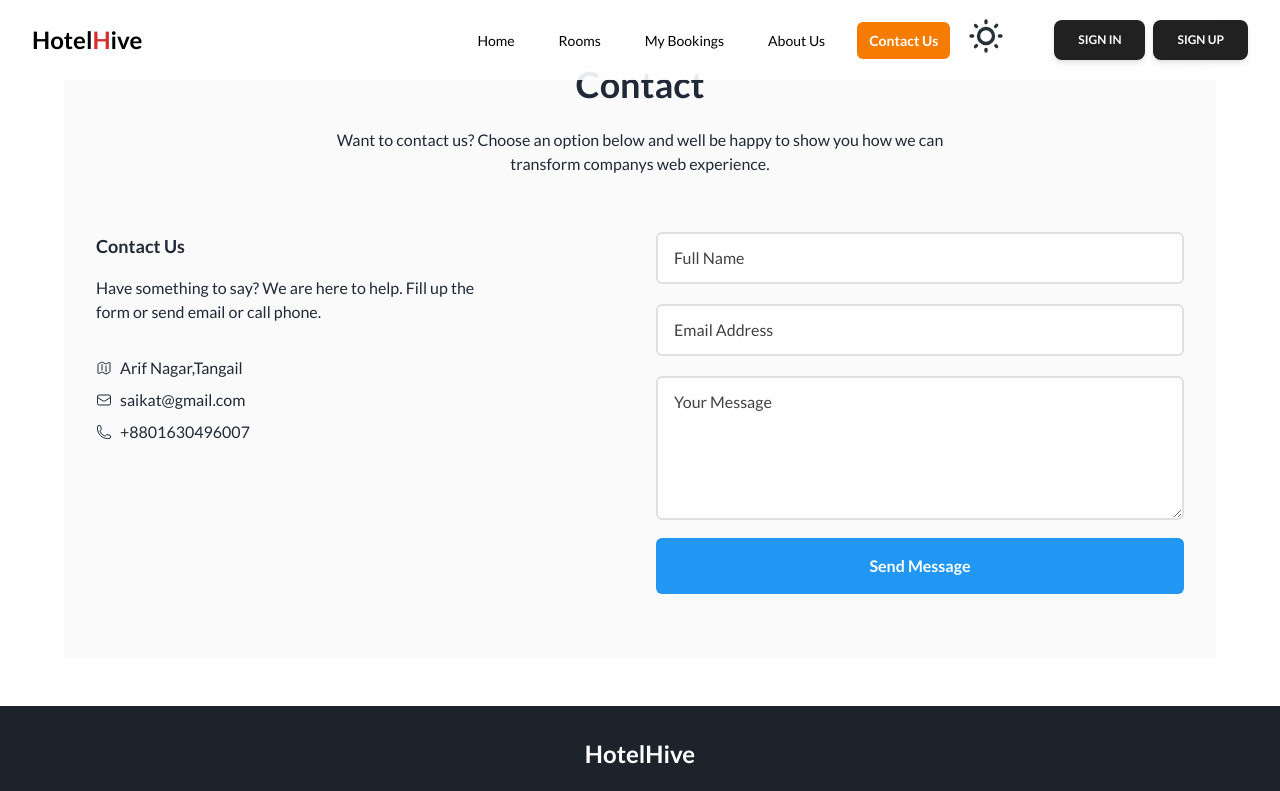
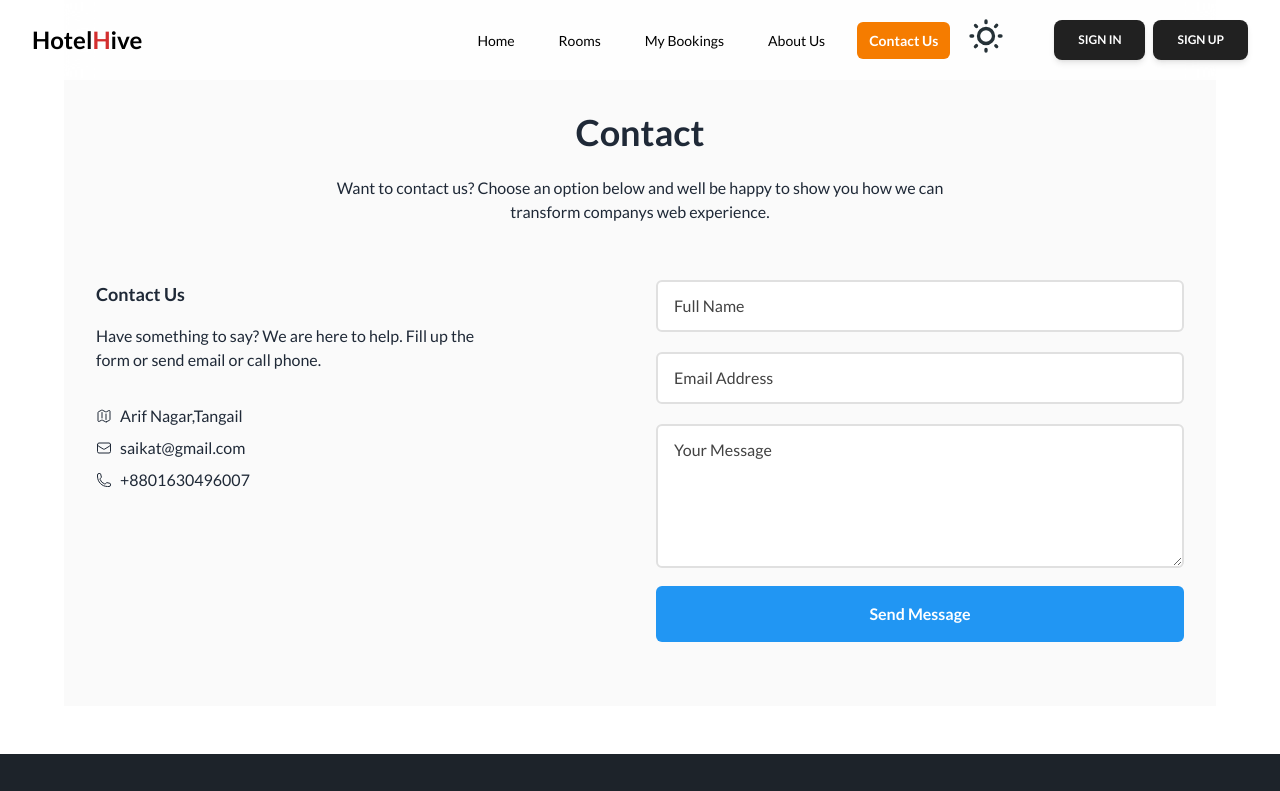
Before and after one commit to saikat20034/Hotel_hive_a11_client, a React (Vite) app: page /contact-us in a window 1280 px wide. Shown: the top 791 px of the page. Built offline with nearby package versions, Linux system fonts and the light colour scheme; no server answers.

Commit message:
update the contact us page

```diff
--- a/src/Pages/MyBookings/MyBookings.jsx
+++ b/src/Pages/MyBookings/MyBookings.jsx
@@ -101,7 +101,7 @@ function MyBookings() {
   };
 
   return (
-    <div className="space-y-6 my-10">
+    <div className="space-y-6 my-10 p-16 bg-gray-200 rounded-lg">
       <Helmet>
         <title>My Booking</title>
       </Helmet>
--- a/src/components/ContactUs/ContactUs.jsx
+++ b/src/components/ContactUs/ContactUs.jsx
@@ -2,13 +2,13 @@ import { Helmet } from "react-helmet";
 
 function ContactUs() {
   return (
-    <div>
+    <div >
       <Helmet>
         <title>Contact Us</title>
       </Helmet>
       <div className="bg-gray-50 dark:bg-gray-900" id="contact">
         <div className="max-w-7xl mx-auto px-4 sm:px-6 lg:px-8 pt-16 text-center">
-          <h2 className="text-4xl font-bold dark:text-gray-100">Contact</h2>
+          <h2 className="text-4xl font-bold dark:text-gray-100 pt-12">Contact</h2>
           <p className="pt-6 pb-6 text-base max-w-2xl text-center m-auto dark:text-gray-400">
             Want to contact us? Choose an option below and well be happy to show
             you how we can transform companys web experience.
```
